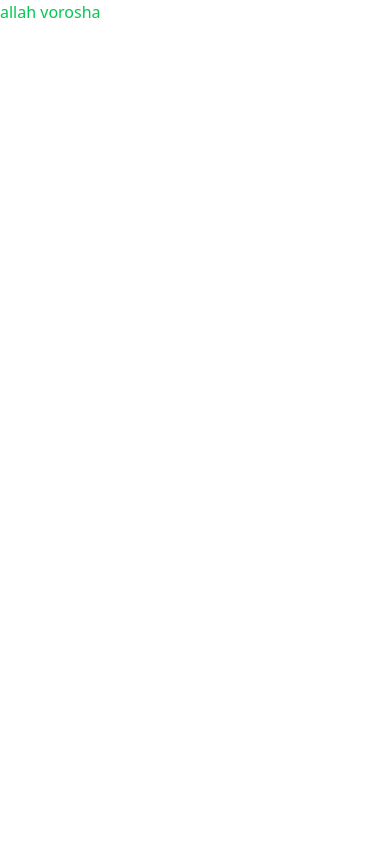
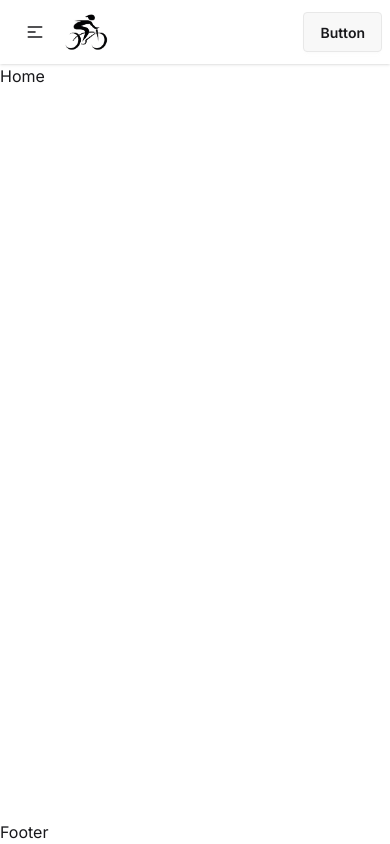
Before and after one commit to Mosharof-Hossen/bike-store-app, a React (Vite) app in the folder bike-store-client/: page / in a window 390 px wide. Built offline with nearby package versions, Linux system fonts and the light colour scheme.

Commit message:
navbar design done

```diff
--- a/bike-store-client/package.json
+++ b/bike-store-client/package.json
@@ -12,10 +12,13 @@
   "dependencies": {
     "@reduxjs/toolkit": "^2.5.0",
     "@tailwindcss/vite": "^4.0.0",
+    "localforage": "^1.10.0",
+    "match-sorter": "^8.0.0",
     "react": "^18.3.1",
     "react-dom": "^18.3.1",
     "react-redux": "^9.2.0",
     "react-router-dom": "^7.1.3",
+    "sort-by": "^1.2.0",
     "tailwindcss": "^4.0.0"
   },
   "devDependencies": {
@@ -23,6 +26,7 @@
     "@types/react": "^18.3.18",
     "@types/react-dom": "^18.3.5",
     "@vitejs/plugin-react": "^4.3.4",
+    "daisyui": "^5.0.0-beta.2",
     "eslint": "^9.17.0",
     "eslint-plugin-react-hooks": "^5.0.0",
     "eslint-plugin-react-refresh": "^0.4.16",
--- a/bike-store-client/src/App.tsx
+++ b/bike-store-client/src/App.tsx
@@ -4,7 +4,7 @@ function App() {
 
   return (
     <>
-      <h1 className='text-green-500'>allah vorosha</h1>
+      <h1 className='text-primary-c'>allah vorosha</h1>
     </>
   )
 }
--- /dev/null
+++ b/bike-store-client/src/Layout/MainLayout.tsx
@@ -0,0 +1,19 @@
+import { Outlet } from "react-router-dom";
+import Navbar from "../components/Navbar/Navbar";
+import Footer from "../components/Footer/Footer";
+
+const MainLayout = () => {
+    return (
+        <div>
+            <div className="max-w-6xl mx-auto min-h-screen flex flex-col">
+                <div className="flex-auto">
+                    <Navbar></Navbar>
+                    <Outlet></Outlet>
+                </div>
+                <Footer></Footer>
+            </div>
+        </div>
+    );
+};
+
+export default MainLayout;
--- /dev/null
+++ b/bike-store-client/src/components/Footer/Footer.tsx
@@ -0,0 +1,10 @@
+
+const Footer = () => {
+    return (
+        <div>
+            Footer
+        </div>
+    );
+};
+
+export default Footer;
--- /dev/null
+++ b/bike-store-client/src/components/Navbar/Navbar.css
@@ -0,0 +1,4 @@
+.active {
+    border-bottom: 3px solid #22292f;
+    border-radius: 0 0 3px 3px;
+}
--- /dev/null
+++ b/bike-store-client/src/components/Navbar/Navbar.tsx
@@ -0,0 +1,54 @@
+import { NavLink } from 'react-router-dom';
+import logo from "../../assets/logo.png"
+import "./Navbar.css"
+
+const Navbar = () => {
+
+    const links = <>
+        <NavLink to={"/"} className={"text-[#22292f]  lg:px-2 px-2 lg:mx-1 w-full md:w-fit  py-1 rounded  text-lg font-semibold "}><li>Home</li></NavLink>
+        <NavLink to={"/shop"} className={"text-[#22292f]  lg:px-2 px-2 lg:mx-1 w-full md:w-fit py-1 rounded  text-lg font-semibold "}><li>Shop</li></NavLink>
+        <NavLink to={"/contact"} className={"text-[#22292f] lg:px-2 px-2 lg:mx-1 w-full md:w-fit py-1 rounded  text-lg font-semibold "}><li>Contact</li></NavLink>
+    </>
+    return (
+        <div>
+            <div className="navbar bg-base-100 shadow-sm">
+                <div className="navbar-start">
+                    <div className="dropdown">
+                        <div tabIndex={0} role="button" className="btn btn-ghost lg:hidden">
+                            <svg
+                                xmlns="http://www.w3.org/2000/svg"
+                                className="h-5 w-5"
+                                fill="none"
+                                viewBox="0 0 24 24"
+                                stroke="currentColor">
+                                <path
+                                    strokeLinecap="round"
+                                    strokeLinejoin="round"
+                                    strokeWidth="2"
+                                    d="M4 6h16M4 12h8m-8 6h16" />
+                            </svg>
+                        </div>
+                        <ul
+                            tabIndex={0}
+                            className="menu menu-sm dropdown-content bg-base-100 rounded-box z-1 mt-3 w-52 p-2 shadow">
+                            {links}
+                        </ul>
+                    </div>
+                    <div className="flex items-center">
+                        <img src={logo} alt="" className="w-12 h-fit" />
+                    </div>
+                </div>
+                <div className="navbar-center hidden lg:flex">
+                    <ul className="menu menu-horizontal px-1">
+                        {links}
+                    </ul>
+                </div>
+                <div className="navbar-end">
+                    <a className="btn">Button</a>
+                </div>
+            </div>
+        </div>
+    );
+};
+
+export default Navbar;
--- a/bike-store-client/src/index.css
+++ b/bike-store-client/src/index.css
@@ -1 +1,11 @@
+@import url('https://fonts.googleapis.com/css2?family=Inter:ital,opsz,wght@0,14..32,100..900;1,14..32,100..900&display=swap');
+
 @import "tailwindcss";
+@plugin "daisyui" {
+  themes: light --default;
+}
+
+body {
+  font-family: "Inter", serif;
+  color: "#22292f";
+}
--- a/bike-store-client/src/main.tsx
+++ b/bike-store-client/src/main.tsx
@@ -1,14 +1,16 @@
 import { StrictMode } from 'react'
 import { createRoot } from 'react-dom/client'
 import './index.css'
-import App from './App.tsx'
 import { Provider } from 'react-redux'
 import { store } from './redux/store.ts'
+import { RouterProvider } from 'react-router-dom'
+import router from './routers/Router.tsx'
 
 createRoot(document.getElementById('root')!).render(
   <StrictMode>
     <Provider store={store}>
-    <App />
+      <RouterProvider router={router}>
+      </RouterProvider>
     </Provider>
   </StrictMode>,
 )
--- /dev/null
+++ b/bike-store-client/src/pages/Contact/Contact.tsx
@@ -0,0 +1,11 @@
+import React from 'react';
+
+const Contact = () => {
+    return (
+        <div>
+            Contact
+        </div>
+    );
+};
+
+export default Contact;
--- /dev/null
+++ b/bike-store-client/src/pages/Home/Home.tsx
@@ -0,0 +1,10 @@
+
+const Home = () => {
+    return (
+        <div>
+            Home
+        </div>
+    );
+};
+
+export default Home;
--- /dev/null
+++ b/bike-store-client/src/pages/Shop/Shop.tsx
@@ -0,0 +1,10 @@
+
+const Shop = () => {
+    return (
+        <div>
+            Shop
+        </div>
+    );
+};
+
+export default Shop;
--- /dev/null
+++ b/bike-store-client/src/routers/Router.tsx
@@ -0,0 +1,28 @@
+import { createBrowserRouter } from "react-router-dom";
+import MainLayout from "../Layout/MainLayout";
+import Home from "../pages/Home/Home";
+import Shop from "../pages/Shop/Shop";
+import Contact from "../pages/Contact/Contact";
+
+const router = createBrowserRouter([
+    {
+        path: "/",
+        element: <MainLayout></MainLayout>,
+        children: [
+            {
+                path: "/",
+                element: <Home></Home>
+            },
+            {
+                path: "/shop",
+                element: <Shop></Shop>
+            },
+            {
+                path: "/contact",
+                element: <Contact></Contact>
+            }
+        ]
+    }
+])
+
+export default router;
```
Also changed, not shown: bike-store-client/src/assets/logo.png (added), 1 other file (tests, documents, lock files or other folders).
